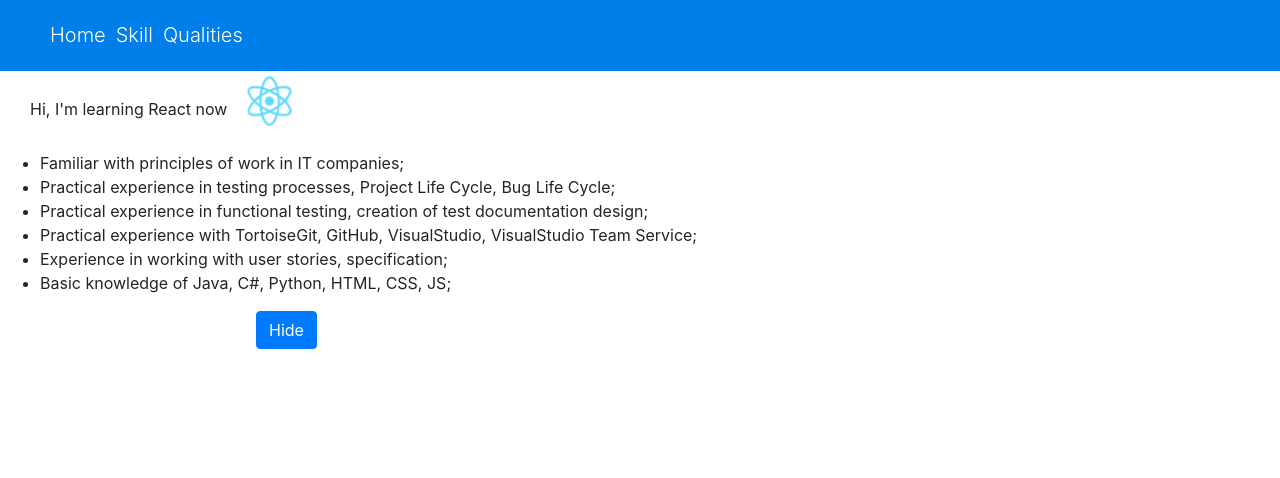
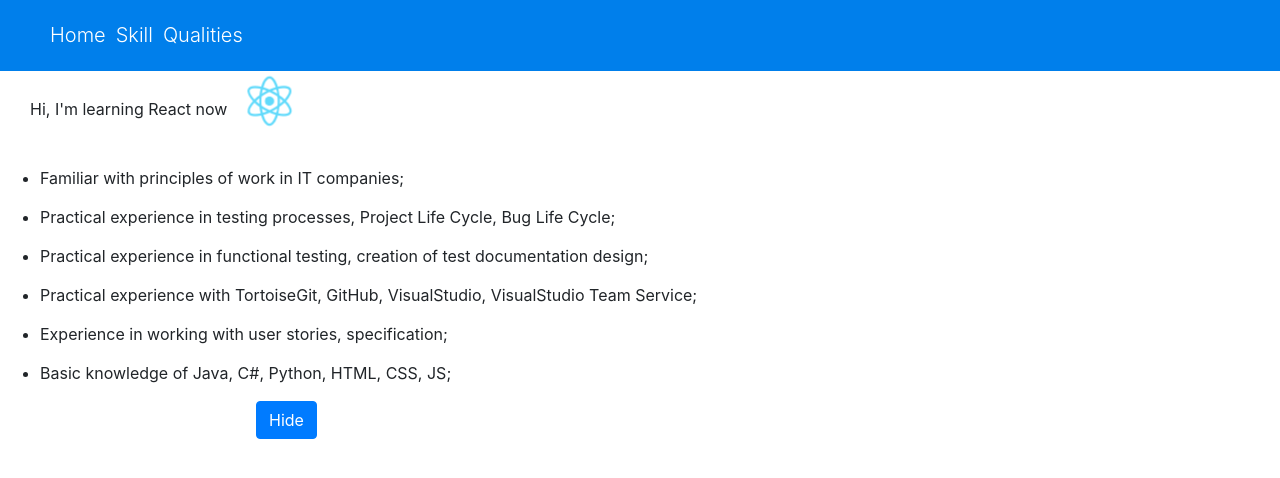
Before and after one commit to Slavik89/fr-app, a React (Create React App) app: page /skill in a window 1280 px wide. Shown: the top 478 px of the page. Built offline with nearby package versions, Linux system fonts and the light colour scheme.

Commit message:
Minor fixing-3

```diff
--- a/src/App.scss
+++ b/src/App.scss
@@ -68,3 +68,7 @@ button.btn.btn-primary {
 .home-container img {
   margin-bottom: 20px;
 }
+
+.submenu li {
+  margin-top: 15px;
+}
--- a/src/components/Qualities.js
+++ b/src/components/Qualities.js
@@ -10,7 +10,7 @@ class Qualities extends Component {
 
   render() {
     const body =
-    <ul>
+    <ul className="submenu">
       <li>Team worker;</li>
       <li>Sociable, not conflict, polite, energetic, easy-going, responsible, conscientious, punctual;</li>
       <li>Determined and self-organized, easily learned;</li>
--- a/src/components/Skill.js
+++ b/src/components/Skill.js
@@ -10,7 +10,7 @@ class Skill extends Component {
 
   render() {
     const body =
-    <ul>
+    <ul className="submenu">
       <li>Familiar with principles of work in IT companies;</li>
       <li>Practical experience in testing processes, Project Life Cycle, Bug Life Cycle;</li>
       <li>Practical experience in functional testing, creation of test documentation design;</li>
```
